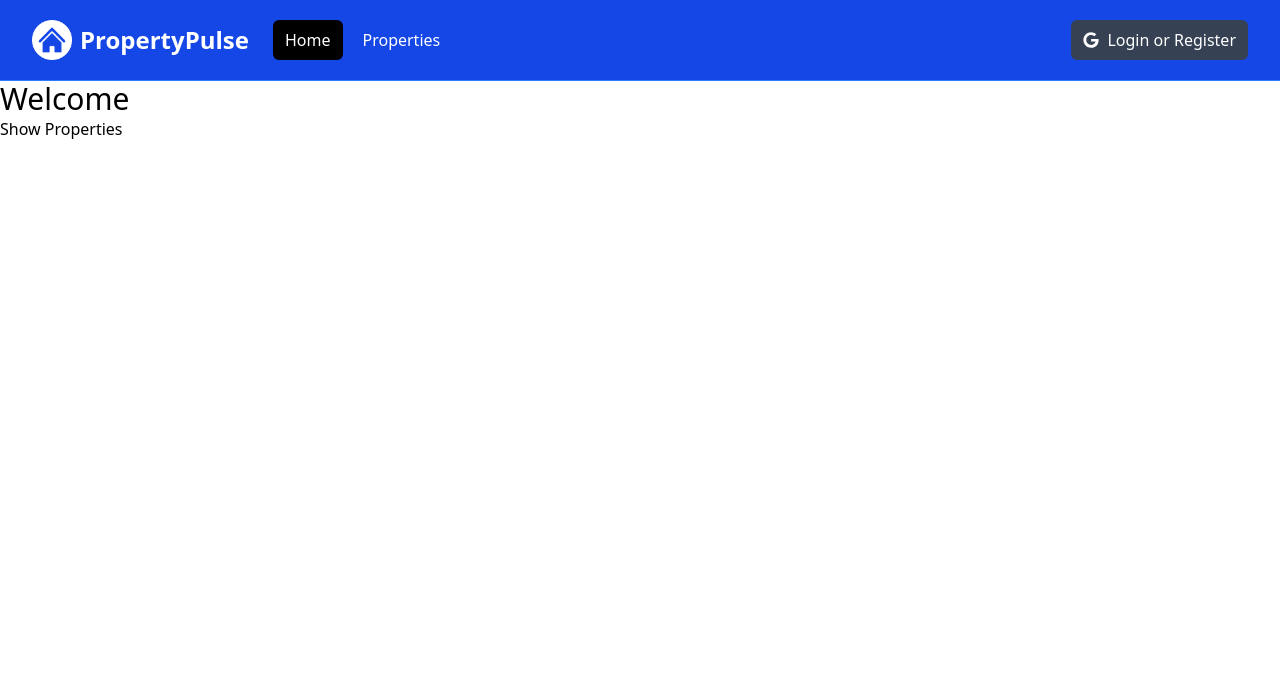
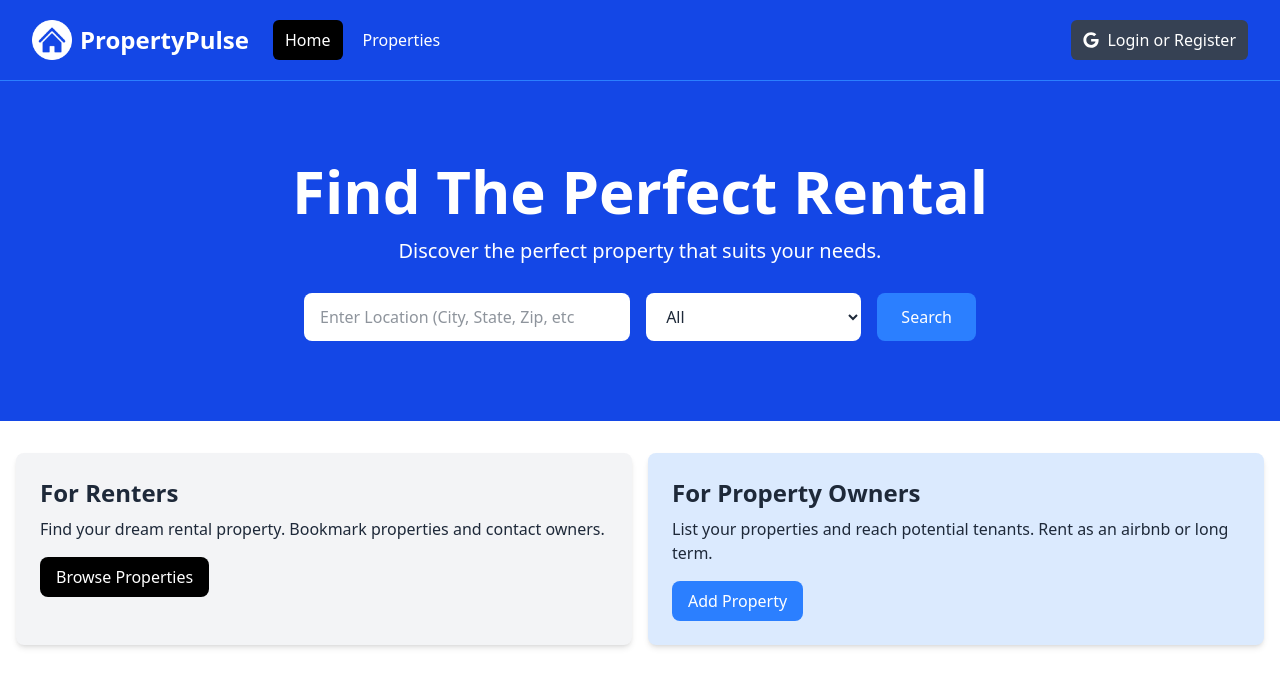
Before and after one commit to manan-upadhyay/property-pulse, a Next.js app: page / in a window 1280 px wide. Shown: the top 686 px of the page. Built offline with nearby package versions, Linux system fonts and the light colour scheme.

Commit message:
Created Hero section and Infoboxes

```diff
--- a/app/page.jsx
+++ b/app/page.jsx
@@ -1,12 +1,13 @@
 import React from "react";
-import Link from "next/link";
+import Hero from "@/components/Hero";
+import Infoboxes from "@/components/Infoboxes";
 
 const HomePage = () => {
   return (
-    <div>
-      <h1 className="text-3xl">Welcome</h1>
-      <Link href="/properties">Show Properties</Link>
-    </div>
+    <>
+      <Hero />
+      <Infoboxes />
+    </>
   );
 };
 
--- /dev/null
+++ b/components/Hero.jsx
@@ -0,0 +1,59 @@
+import React from "react";
+
+const Hero = () => {
+  return (
+    <section className="bg-blue-700 py-20 mb-4">
+      <div className="max-w-7xl mx-auto px-4 sm:px-6 lg:px-8 flex flex-col items-center">
+        <div className="text-center">
+          <h1 className="text-4xl font-extrabold text-white sm:text-5xl md:text-6xl">
+            Find The Perfect Rental
+          </h1>
+          <p className="my-4 text-xl text-white">
+            Discover the perfect property that suits your needs.
+          </p>
+        </div>
+        {/* <!-- Form Component --> */}
+        <form className="mt-3 mx-auto max-w-2xl w-full flex flex-col md:flex-row items-center">
+          <div className="w-full md:w-3/5 md:pr-2 mb-4 md:mb-0">
+            <label htmlFor="location" className="sr-only">
+              Location
+            </label>
+            <input
+              type="text"
+              id="location"
+              placeholder="Enter Location (City, State, Zip, etc"
+              className="w-full px-4 py-3 rounded-lg bg-white text-gray-800 focus:outline-none focus:ring focus:ring-blue-500"
+            />
+          </div>
+          <div className="w-full md:w-2/5 md:pl-2">
+            <label htmlFor="property-type" className="sr-only">
+              Property Type
+            </label>
+            <select
+              id="property-type"
+              className="w-full px-4 py-3 rounded-lg bg-white text-gray-800 focus:outline-none focus:ring focus:ring-blue-500"
+            >
+              <option value="All">All</option>
+              <option value="Apartment">Apartment</option>
+              <option value="Studio">Studio</option>
+              <option value="Condo">Condo</option>
+              <option value="House">House</option>
+              <option value="Cabin Or Cottage">Cabin or Cottage</option>
+              <option value="Loft">Loft</option>
+              <option value="Room">Room</option>
+              <option value="Other">Other</option>
+            </select>
+          </div>
+          <button
+            type="submit"
+            className="md:ml-4 mt-4 md:mt-0 w-full md:w-auto px-6 py-3 rounded-lg bg-blue-500 text-white hover:bg-blue-600 focus:outline-none focus:ring focus:ring-blue-500"
+          >
+            Search
+          </button>
+        </form>
+      </div>
+    </section>
+  );
+};
+
+export default Hero;
--- /dev/null
+++ b/components/InfoBox.jsx
@@ -0,0 +1,24 @@
+import React from "react";
+
+const InfoBox = ({
+  heading,
+  backgroundColor = "bg-gray-100",
+  textColor = "text-gray-800",
+  buttonInfo,
+  children,
+}) => {
+  return (
+    <div className={`${backgroundColor} p-6 rounded-lg shadow-md`}>
+      <h2 className={`${textColor} text-2xl font-bold`}>{heading}</h2>
+      <p className={`${textColor} mt-2 mb-4`}>{children}</p>
+      <a
+        href={buttonInfo.link}
+        className={`inline-block ${buttonInfo.backgroundColor} text-white rounded-lg px-4 py-2 hover:opacity-80`}
+      >
+        {buttonInfo.text}
+      </a>
+    </div>
+  );
+};
+
+export default InfoBox;
--- /dev/null
+++ b/components/InfoBoxes.jsx
@@ -0,0 +1,39 @@
+import React from "react";
+import InfoBox from "./InfoBox";
+
+const Infoboxes = () => {
+  return (
+    <section>
+      <div className="container-xl lg:container m-auto">
+        <div className="grid grid-cols-1 md:grid-cols-2 gap-4 p-4 rounded-lg">
+          <InfoBox
+            heading="For Renters"
+            backgroundColor="bg-gray-100"
+            buttonInfo={{
+              text: "Browse Properties",
+              link: "/properties",
+              backgroundColor: "bg-black",
+            }}
+          >
+            Find your dream rental property. Bookmark properties and contact
+            owners.
+          </InfoBox>
+          <InfoBox
+            heading="For Property Owners"
+            backgroundColor="bg-blue-100"
+            buttonInfo={{
+              text: "Add Property",
+              link: "/properties/add",
+              backgroundColor: "bg-blue-500",
+            }}
+          >
+            List your properties and reach potential tenants. Rent as an airbnb
+            or long term.
+          </InfoBox>
+        </div>
+      </div>
+    </section>
+  );
+};
+
+export default Infoboxes;
```
